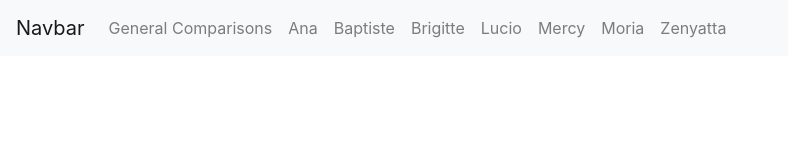
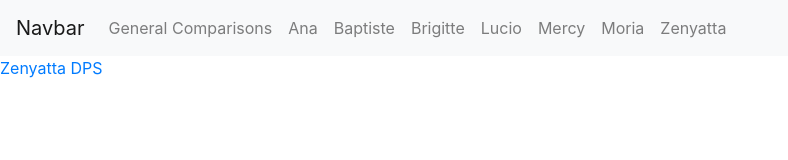
Before and after one commit to shrimpkin/Project0, a plain HTML site: page zenyatta.html in a window 1280 px wide. Shown: the whole page, without its empty margins (0-788 px from the left). Drawn offline with nearby package versions, Linux system fonts and the light colour scheme.

Commit message:
added zen dps

```diff
--- a/zenyatta.html
+++ b/zenyatta.html
@@ -39,5 +39,6 @@
           </ul>
         </div>
       </nav>
+      <a href  "https://www.desmos.com/calculator/mxbl5ovu48"> Zenyatta DPS </a>
     </body>
   </html>
```
